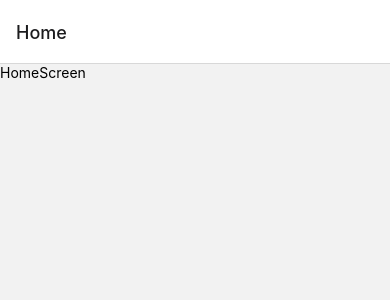
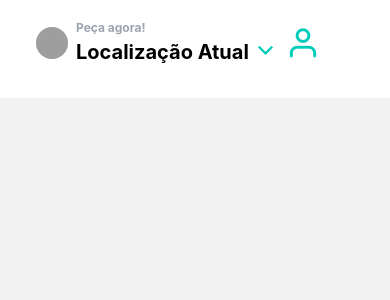
Before and after one commit to filipe-siqueira-oliveira/Deliveroo-Clone, a React Native app: screen /Home in a window 390 px wide. Shown: the top 300 px of the page. Built offline with nearby package versions, Linux system fonts and the light colour scheme; grey boxes are pictures that could not be loaded.

Commit message:
feat: make header

```diff
--- a/package.json
+++ b/package.json
@@ -16,8 +16,10 @@
     "nativewind": "^2.0.11",
     "react": "18.2.0",
     "react-native": "0.71.8",
+    "react-native-heroicons": "^3.2.0",
     "react-native-safe-area-context": "4.5.0",
     "react-native-screens": "~3.20.0",
+    "react-native-svg": "^13.9.0",
     "tailwindcss": "^3.3.2"
   },
   "devDependencies": {
--- a/screens/HomeScreen.js
+++ b/screens/HomeScreen.js
@@ -1,11 +1,43 @@
-import { View, Text } from 'react-native'
-import React from 'react'
+import { SafeAreaView, View, Text, Image } from 'react-native'
+import React, { useLayoutEffect } from 'react'
+import { useNavigation } from '@react-navigation/native'
+
+import { Ionicons, Feather } from '@expo/vector-icons';
 
 const HomeScreen = () => {
+  const navigation = useNavigation();
+
+  useLayoutEffect(() => {
+    navigation.setOptions({
+      headerShown: false,
+    })
+  }, [])
+
   return (
-    <View>
-      <Text>HomeScreen</Text>
-    </View>
+    <SafeAreaView className="bg-white p-5">
+      <Text>
+
+        {/* Header */}
+        <View className="flex-row pb-3 items-center mx-4 space-x-2">
+          <Image
+            source={{
+              uri: "https://links.papareact.com/wru"
+            }}
+            className="h-7 w-7 bg-gray-300 p-4 rounded-full"
+          />
+          <View className="flex-1">
+            <Text className="font-bold text-gray-400 text-xs">
+              Peça agora!
+            </Text>
+            <Text className="font-bold text-xl">
+              Localização Atual <Ionicons name="chevron-down" size={24} color="#00CCBB" />
+            </Text>
+          </View>
+          <Feather name="user" size={35} color="#00CCBB" />
+        </View>
+
+      </Text>
+    </SafeAreaView>
   )
 }
 
```
Also changed, not shown: 1 other file (tests, documents, lock files or other folders).
